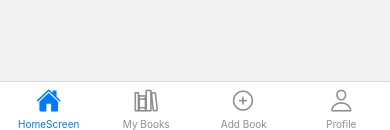
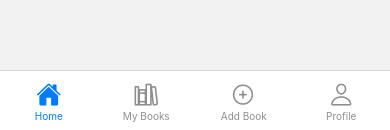
Before and after one commit to ursa1minor/bibliotech, a React Native app: screen /MainContainer in a window 390 px wide. Shown: the part 714-844 px from the top of the page. Built offline with nearby package versions, Linux system fonts and the light colour scheme; no server answers.

Commit message:
Minor change on home screen  name and tab styling

```diff
--- a/navigation/MainContainer.js
+++ b/navigation/MainContainer.js
@@ -3,14 +3,13 @@ import { NavigationContainer } from '@react-navigation/native';
 import { createBottomTabNavigator } from '@react-navigation/bottom-tabs';
 import Ionicons from 'react-native-vector-icons/Ionicons';
 
-
 import MyBooks from './components/MyBooks';
 import AddBook from './components/AddBook';
 import Profile from './components/Profile';
-import HomeScreen from './components/HomeScreen';
+import Home from './components/HomeScreen';
 
 //screen names
-const homeName = 'HomeScreen';
+const homeName = 'Home';
 const myBooksName = 'My Books';
 const addBookName = 'Add Book';
 const profileName = 'Profile';
@@ -19,13 +18,16 @@ const Tab = createBottomTabNavigator();
 
 const MainContainer = () => {
 	return (
-
 		<NavigationContainer independent={true}>
-
 			<Tab.Navigator
 				initialRouteName={homeName}
 				screenOptions={({ route }) => ({
 					headerShown: false,
+
+					tabBarStyle: {
+						height: 60,
+						padding: 8,
+					},
 					tabBarIcon: ({ focused, color, size }) => {
 						let iconName;
 						let routeName = route.name;
@@ -45,13 +47,11 @@ const MainContainer = () => {
 					tabBarLabelPosition: 'below-icon',
 				})}
 			>
-                <Tab.Screen name={homeName} component={HomeScreen} />
+				<Tab.Screen name={homeName} component={Home} />
 				<Tab.Screen name={myBooksName} component={MyBooks} />
 				<Tab.Screen name={addBookName} component={AddBook} />
 				<Tab.Screen name={profileName} component={Profile} />
 			</Tab.Navigator>
-
-
 		</NavigationContainer>
 	);
 };
```
Lines whose indentation alone changed are shown as unchanged.
